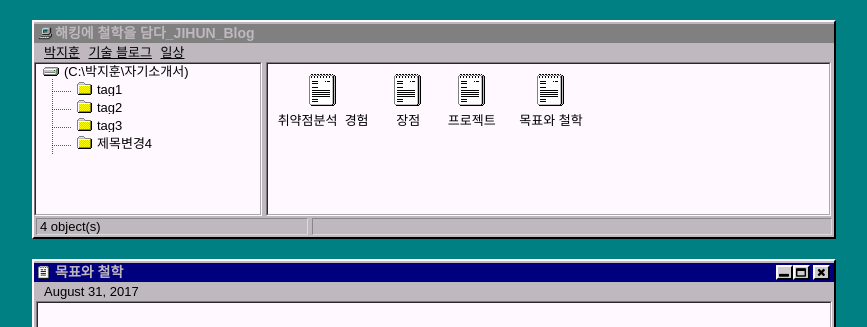
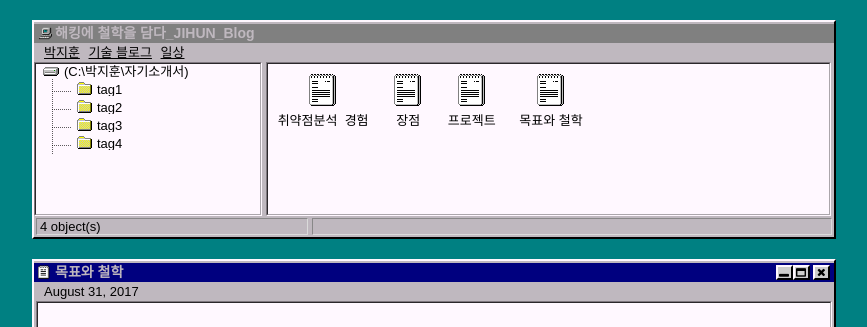
Before and after one commit to easy-day/easy-day.github.io, a Jekyll site: the page built from _posts/2017-08-31-lorem-ipsum.md, in a window 1280 px wide. Shown: the top 327 px of the page, without its empty margins (206-1073 px from the left). Built offline with Jekyll 4.4.1, drawn with Linux system fonts in a browser that asks for light colours.

Commit message:
Update 2017-08-31-lorem-ipsum.md

```diff
--- a/_posts/2017-08-31-lorem-ipsum.md
+++ b/_posts/2017-08-31-lorem-ipsum.md
@@ -1,7 +1,7 @@
 ---
 layout: default
 title: "목표와 철학"
-tags: 제목변경4
+tags: tag4
 ---
 
 ## Lorem Ipsum
```
